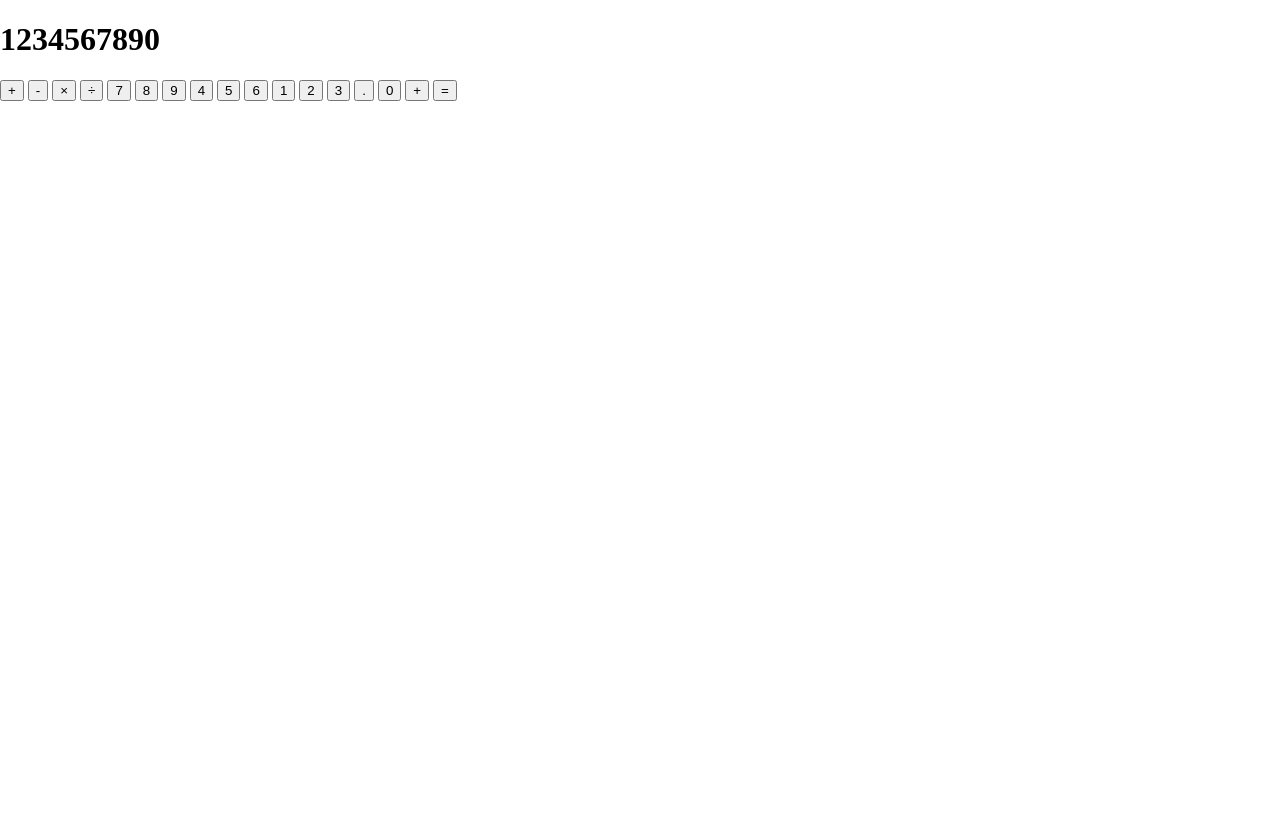
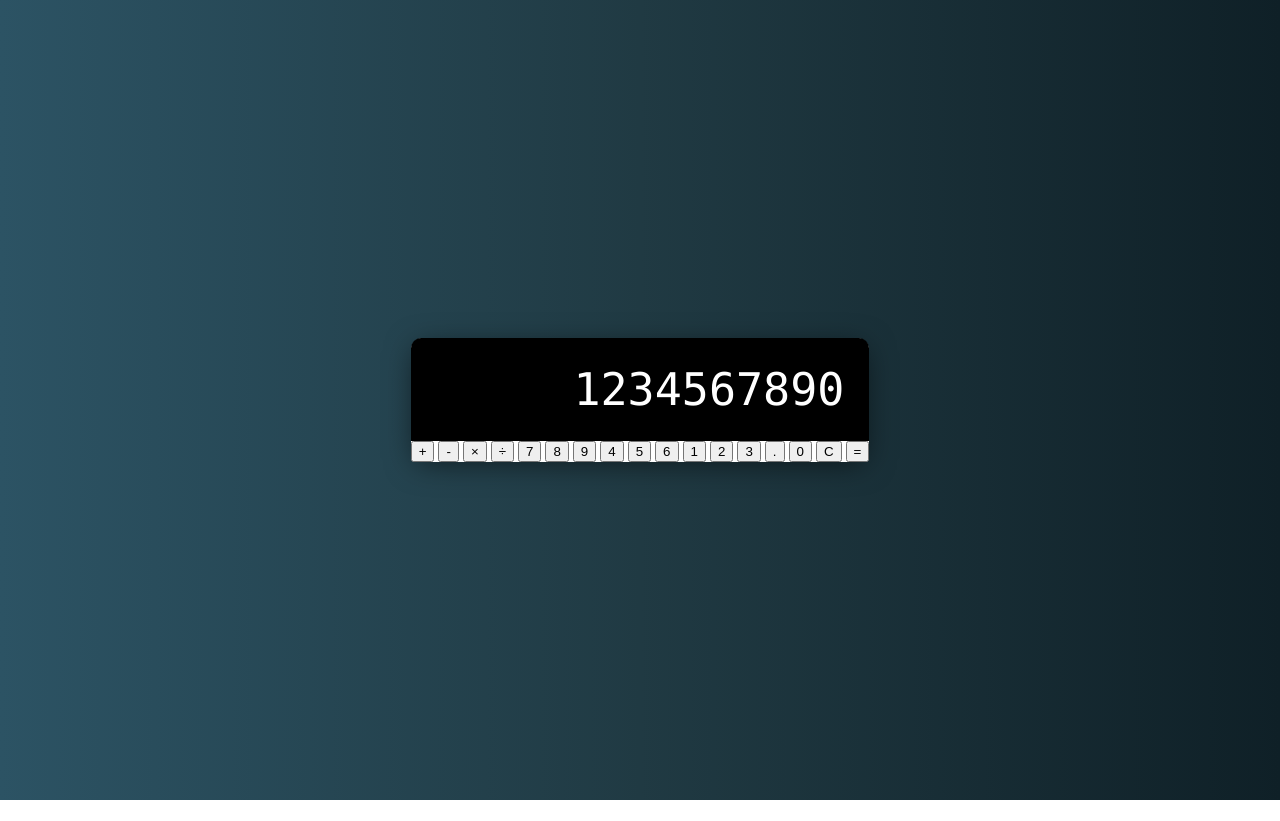
Before and after one commit to OybekKayumov/calculator, a plain HTML site: page index.html in a window 1280 px wide. After the commit the page ends 800 px from the top, so only its background shows below. Drawn offline with Linux system fonts and the light colour scheme.

Commit message:
Add html

```diff
--- a/index.html
+++ b/index.html
@@ -31,7 +31,7 @@
             <button value="3">3</button>
             <button class="decimal" value=".">.</button>
             <button value="0">0</button>
-            <button class="clear" id="clear-btn">+</button>
+            <button class="clear" id="clear-btn">C</button>
             <button class="equal-sign operator" value="=">=</button>
         </div>
     </div>
--- a/style.css
+++ b/style.css
@@ -6,4 +6,33 @@ html {
 body {
   margin: 0;
   min-height: 100vh;
+  display: flex;
+  justify-content: center;
+  align-items: center;
+  background: linear-gradient(to right, #2c5364, #203a43, #0f2027);
 }
+
+.calculator {
+  background: white;
+  min-width: 400px;
+  border-radius: 12px;
+  box-shadow: 0 5px 30px -5px rgba(0, 0, 0, 0.6);
+}
+
+.calculator-display {
+  background: black;
+  color: white;
+  margin: 0;
+  display: flex;
+  align-items: center;
+  justify-content: flex-end;
+  border-radius:  10px 10px 0 0;
+}
+
+.calculator-display h1 {
+  margin: 0;
+  padding: 25px;
+  font-size: 45px;
+  font-family: 'Lucida Console', sans-serif;
+  font-weight: 100;
+}
```
